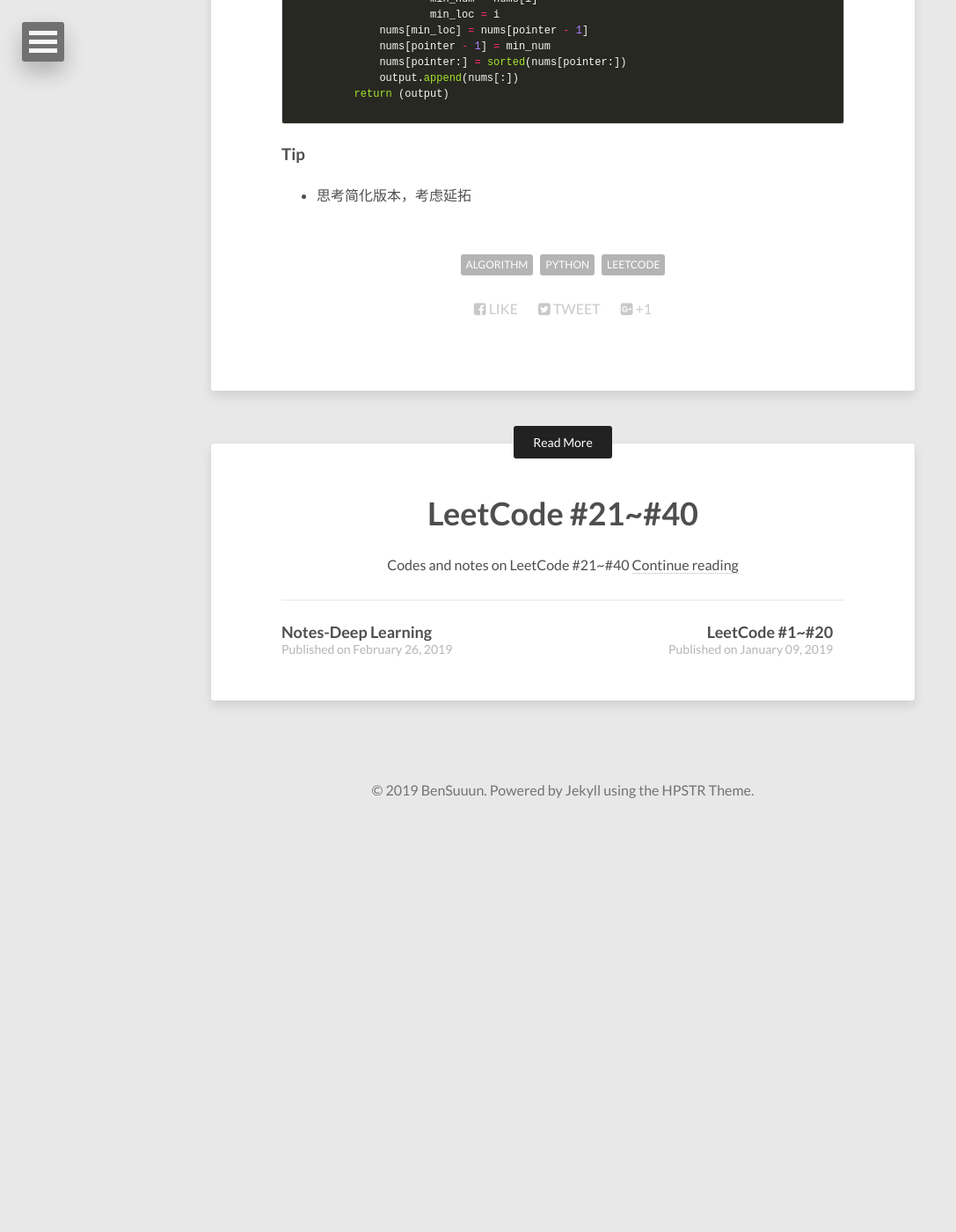
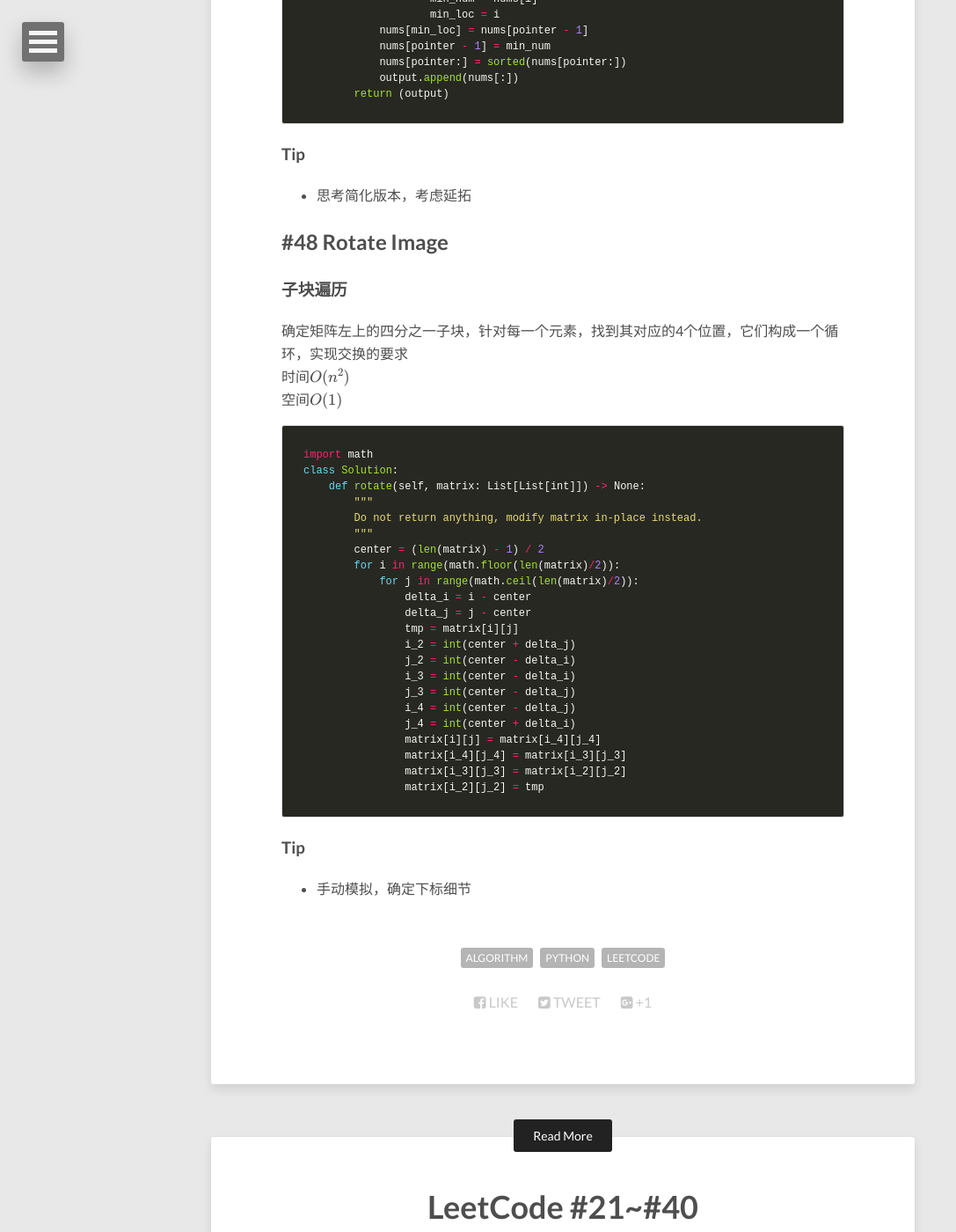
Before and after one commit to Wangbin-Sun/wangbin-sun.github.io, a Jekyll site: the page built from _posts/2019-03-29-leetcode-41-to-60.md, in a window 1280 px wide and 1400 px high, scrolled down 7204 px. Shown: the whole window at 88% size, without its empty margins (0-1087 px from the left). Built offline with Jekyll 4.4.1, drawn with Linux system fonts in a browser that asks for light colours; nearby versions of some CDN libraries; formulas are drawn with MathJax 3; before the commit the page ends 8143 px from its top, so only the background shows below that.

Commit message:
Update Leetcode to #48

````diff
--- a/_posts/2019-03-29-leetcode-41-to-60.md
+++ b/_posts/2019-03-29-leetcode-41-to-60.md
@@ -305,3 +305,38 @@ class Solution:
 
 ### Tip
 * 思考简化版本，考虑延拓
+
+## #48 Rotate Image
+
+### 子块遍历
+确定矩阵左上的四分之一子块，针对每一个元素，找到其对应的4个位置，它们构成一个循环，实现交换的要求
+时间$O(n^2)$
+空间$O(1)$
+
+```python
+import math
+class Solution:
+    def rotate(self, matrix: List[List[int]]) -> None:
+        """
+        Do not return anything, modify matrix in-place instead.
+        """
+        center = (len(matrix) - 1) / 2
+        for i in range(math.floor(len(matrix)/2)):
+            for j in range(math.ceil(len(matrix)/2)):
+                delta_i = i - center
+                delta_j = j - center
+                tmp = matrix[i][j]
+                i_2 = int(center + delta_j)
+                j_2 = int(center - delta_i)
+                i_3 = int(center - delta_i)
+                j_3 = int(center - delta_j)
+                i_4 = int(center - delta_j)
+                j_4 = int(center + delta_i)
+                matrix[i][j] = matrix[i_4][j_4]
+                matrix[i_4][j_4] = matrix[i_3][j_3]
+                matrix[i_3][j_3] = matrix[i_2][j_2]
+                matrix[i_2][j_2] = tmp
+```
+
+### Tip
+* 手动模拟，确定下标细节
````
